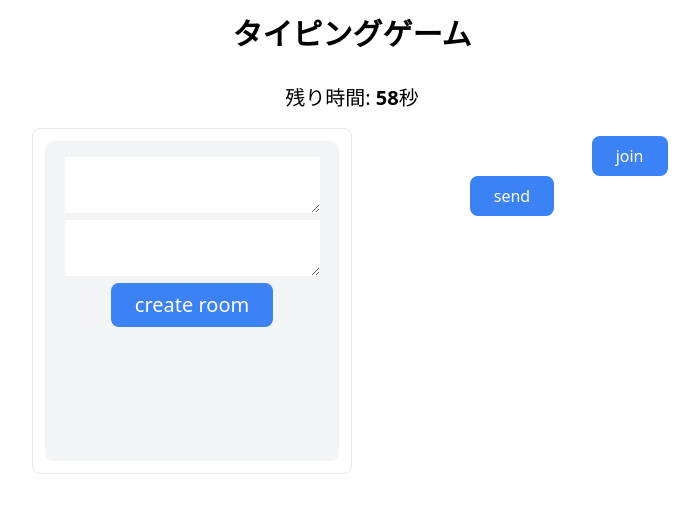
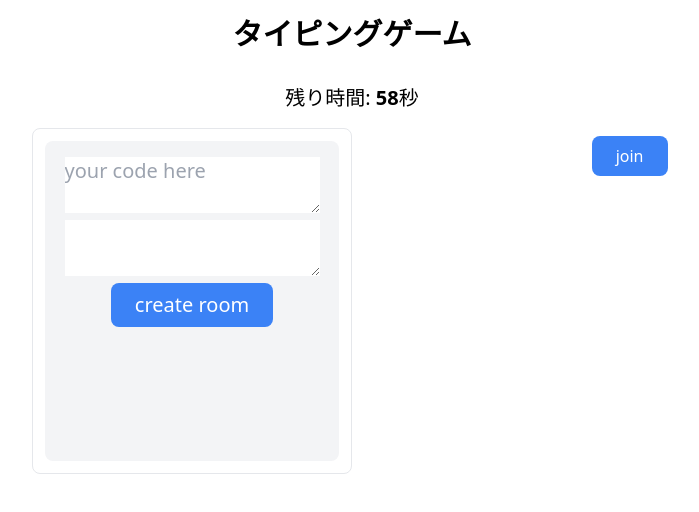
Before and after one commit to natsu727/RabukaCupFront, a SvelteKit app: page / in a window 1280 px wide. Both pictures are taken after a click on the button "ゲームスタート". Shown: the top 512 px of the page, without its empty margins (288-987 px from the left). Built offline with nearby package versions, Linux system fonts and the light colour scheme; no server answers.

Commit message:
[edit] reflect enemy's code

```diff
--- a/src/routes/+page.svelte
+++ b/src/routes/+page.svelte
@@ -1,7 +1,7 @@
 <script lang="ts">
 import { onMount } from "svelte";
-import { bfInterpret }  from "$lib/call_wasm.jsx"
-import { sendData, createRoom , joinRoom } from  "$lib/p2p.js"
+import { bfInterpret }  from "$lib/call_wasm.ts"
+import { createRoom , joinRoom } from  "$lib/p2p.js"
 
 
 var input =
@@ -83,13 +83,13 @@ function nextWord() {
 function handleKeyPress(event: KeyboardEvent) {
 	if (!isGameActive) return;
 
-	if (event.key === "Backspace") {
-		event.preventDefault();
-		if (userInput.length > 0) {
-			userInput = userInput.slice(0, -1);
-		}
-		return;
-	}
+	// if (event.key === "Backspace") {
+	// 	event.preventDefault();
+	// 	if (userInput.length > 0) {
+	// 		userInput = userInput.slice(0, -1);
+	// 	}
+	// 	return;
+	// }
 
 	if (event.key === "Enter") {
 		nextWord();
@@ -115,6 +115,16 @@ function handleKeyPress(event: KeyboardEvent) {
 		mistakes++;
 		accuracy = Math.round(((totalTyped - mistakes) / totalTyped) * 100);
 	}
+
+	console.log("hoge");
+	const allowed = ['+' , '-' , '[' , ']' , '.' , '>' , '<'];
+	var allow = false;
+	allowed.forEach((val) => {
+		if (event.key == val) {
+			allow = true;
+		}
+	});
+	if (!allow) event.preventDefault();
 }
 
 function endGame() {
@@ -152,7 +162,7 @@ on:click={startGame}
 	class="float-left w-1/2 p-3 border rounded-lg text-center text-xl min-h-[10.5rem] bg-white"
 	>
 	<div class=" h-80 p-4 bg-gray-100 rounded-lg">
-<textarea id="dataSend"></textarea>
+	<textarea id="dataSend" placeholder="your code here"></textarea>
 	<textarea id="dataReceive" readonly ></textarea>
 	<button
 	class="bg-blue-500 text-white px-6 py-2 rounded-lg hover:bg-blue-600"
@@ -166,11 +176,6 @@ on:click={createRoom}>create room</button>
 	<button
 	class="bg-blue-500 text-white px-6 py-2 rounded-lg hover:bg-blue-600"
 	on:click={joinRoom}>join</button>
-<button
-on:click={sendData}
-class="bg-blue-500 text-white px-6 py-2 rounded-lg hover:bg-blue-600"
->send</button>
-
 	</div>
 	{/if}
 	</div>
```
Also changed, not shown: src/lib/p2p.js. Lines whose indentation alone changed are shown as unchanged.
